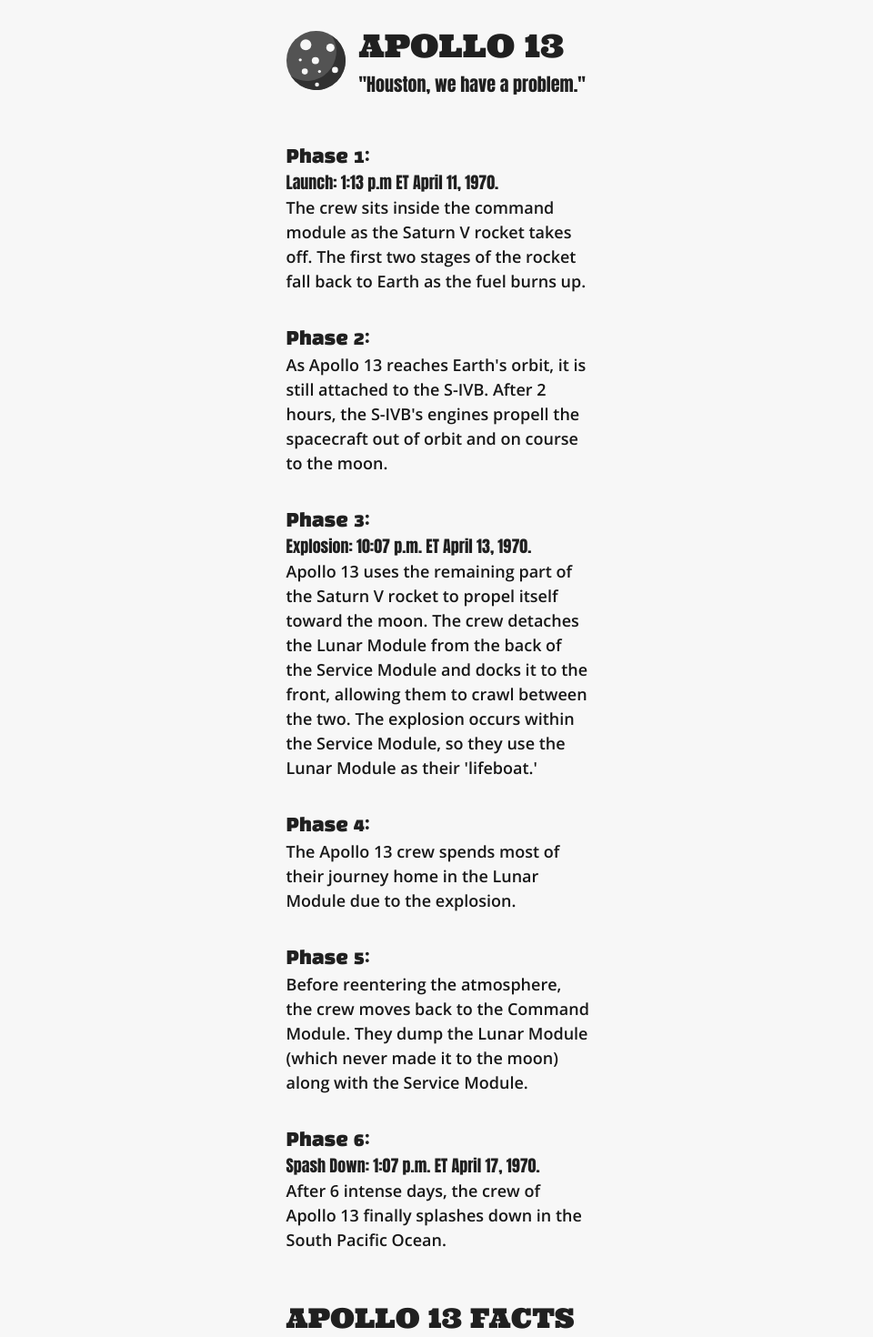
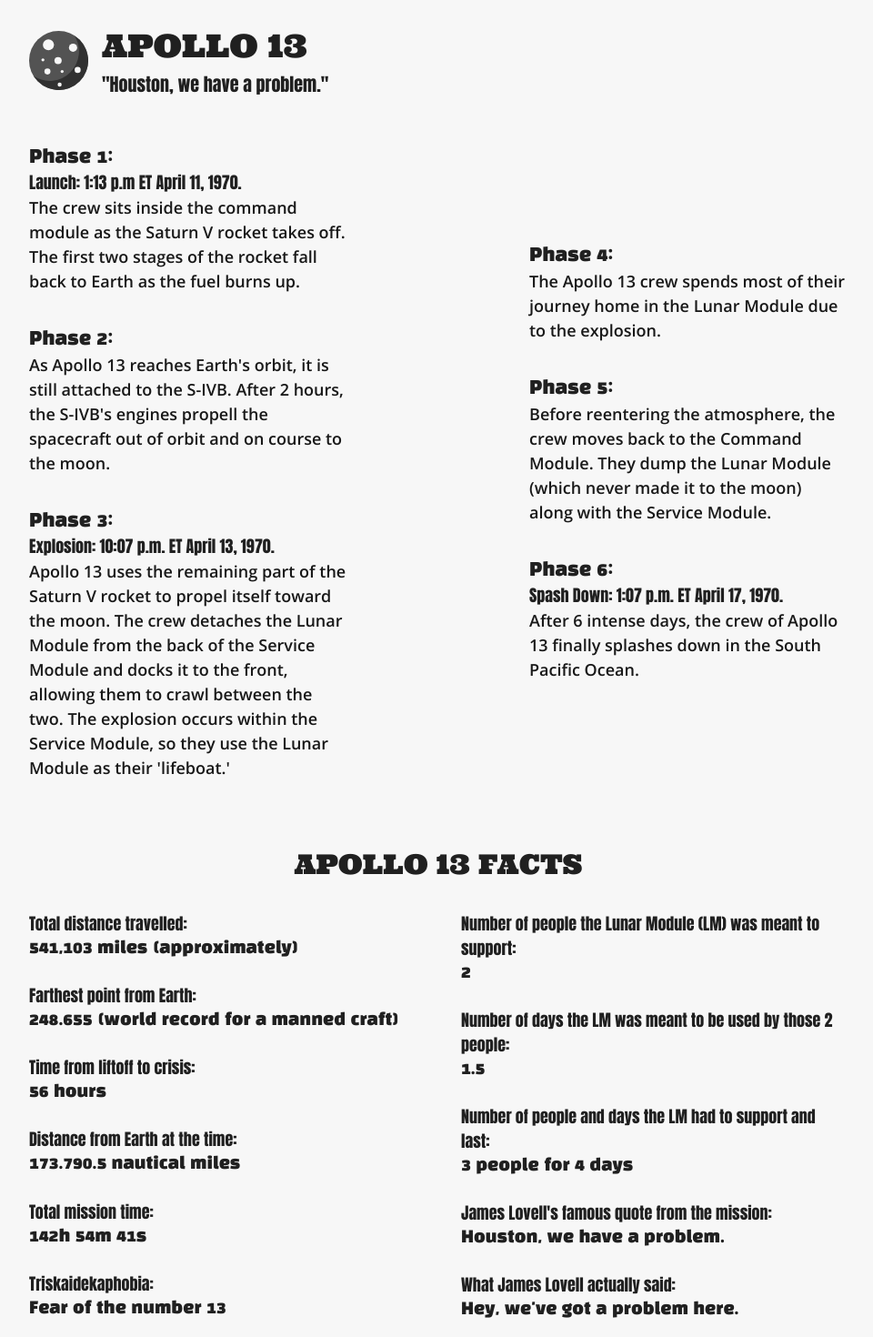
Before and after one commit to matthew-hub/apollo_13, a Vue app: page / in a window 1280 px wide. Shown: the top 1470 px of the page at 91% size, without its empty margins (158-1118 px from the left). Built offline with nearby package versions, Linux system fonts and the light colour scheme.

Commit message:
add RWD styles

```diff
--- a/src/App.vue
+++ b/src/App.vue
@@ -2,7 +2,7 @@
   <div id="app">
     <div id="wrapper">
       <Header />
-      <Main v-bind:phases="phasesData"  v-bind:facts="factsData"/>
+      <Main v-bind:phases="phasesData" v-bind:facts="factsData" />
       <Footer />
     </div>
   </div>
@@ -72,10 +72,8 @@ html {
   -webkit-font-smoothing: antialiased;
   -moz-osx-font-smoothing: grayscale;
   width: 100%;
-  height: 100%;
-  // text-align: center;
-  // color: #2c3e50;
-  // margin-top: 60px;
+  min-height: 100%;
+  background-color: #f7f7f7;
 }
 
 #wrapper {
@@ -83,15 +81,15 @@ html {
   width: 100%;
   min-width: 375px;
   min-height: 100%;
-  background-color: #f7f7f7;
   display: grid;
   grid-template-columns: 335px;
   grid-template-rows: auto;
   grid-row-gap: 50px;
   justify-self: center;
   justify-content: center;
-  // align-items: end;
-  // text-align: left;
-  // justify-items: center;
+
+  @media (min-width: 940px) {
+    grid-template-columns: 900px;
+  }
 }
 </style>
--- a/src/components/layout/Header.vue
+++ b/src/components/layout/Header.vue
@@ -13,9 +13,3 @@ export default {
   }
 };
 </script>
-
-<style lang="scss">
-header {
-  display: inline;
-}
-</style>
--- a/src/components/layout/Main.vue
+++ b/src/components/layout/Main.vue
@@ -2,15 +2,28 @@
   <main>
     <div class="main-wrapper">
       <div class="phases-wrapper">
-        <div v-for="phase in phases" v-bind:key="phase.id">
-          <!-- <h3>{{ phase.id + 1 }}</h3> -->
-          <Phase v-bind:phase="phase" />
+        <div class="phases-wrapper__left">
+          <div v-for="phase in phases.slice(0, phases.length / 2)" v-bind:key="phase.id">
+            <Phase v-bind:phase="phase" />
+          </div>
+        </div>
+        <div class="phases-wrapper__right">
+          <div v-for="phase in phases.slice(phases.length / 2)" v-bind:key="phase.id">
+            <Phase v-bind:phase="phase" />
+          </div>
         </div>
       </div>
+      <h3>APOLLO 13 FACTS</h3>
       <div class="facts-wrapper">
-        <h3>APOLLO 13 FACTS</h3>
-        <div v-for="fact in facts" v-bind:key="fact.id">
-          <Fact v-bind:fact="fact" />
+        <div class="facts-wrapper__left">
+          <div v-for="fact in facts.slice(0, facts.length / 2 + 1)" v-bind:key="fact.id">
+            <Fact v-bind:fact="fact" />
+          </div>
+        </div>
+        <div class="facts-wrapper__right">
+          <div v-for="fact in facts.slice(facts.length / 2 + 1)" v-bind:key="fact.id">
+            <Fact v-bind:fact="fact" />
+          </div>
         </div>
       </div>
     </div>
@@ -45,24 +58,63 @@ export default {
   display: grid;
   grid-template-columns: 1fr;
   grid-template-rows: auto auto;
-  grid-row-gap: 50px;
+  grid-row-gap: 30px;
+
+  h3 {
+    color: #202020;
+    font-family: Ultra;
+    font-size: 3rem;
+  }
+
+  @media (min-width: 940px) {
+    h3 {
+      text-align: center;
+    }
+  }
 }
 .phases-wrapper {
   display: grid;
   grid-template-columns: 1fr;
   grid-row: auto;
-  grid-row-gap: 35px;
+  justify-content: space-between;
+  padding-bottom: 40px;
+  @media (min-width: 940px) {
+    grid-template-columns: 350px 350px;
+    grid-column-gap: 50px;
+  }
+
+  &__left,
+  &__right {
+    display: grid;
+    grid-template-columns: 1fr;
+    grid-row: auto;
+    grid-row-gap: 35px;
+  }
+
+  &__right {
+    align-content: center;
+  }
 }
 
 .facts-wrapper {
   display: grid;
   grid-template-columns: 1fr;
-  grid-row: auto;
+  grid-template-rows: fill auto auto;
+  justify-content: space-between;
   grid-row-gap: 20px;
-  h3 {
-    color: #202020;
-    font-family: Ultra;
-    font-size: 3rem;
+
+  @media (min-width: 940px) {
+    grid-template-columns: 1fr 1fr;
+    grid-template-rows: fill auto auto;
+    grid-column-gap: 50px;
+  }
+
+  &__left,
+  &__right {
+    display: grid;
+    grid-template-columns: 1fr;
+    grid-row: auto;
+    grid-row-gap: 25px;
   }
 }
 </style>
--- a/src/main.js
+++ b/src/main.js
@@ -1,8 +1,8 @@
-import Vue from 'vue';
-import App from './App.vue';
+import Vue from "vue";
+import App from "./App.vue";
 
 Vue.config.productionTip = false;
 
 new Vue({
-  render: (h) => h(App),
-}).$mount('#app');
+  render: (h) => h(App)
+}).$mount("#app");
```
